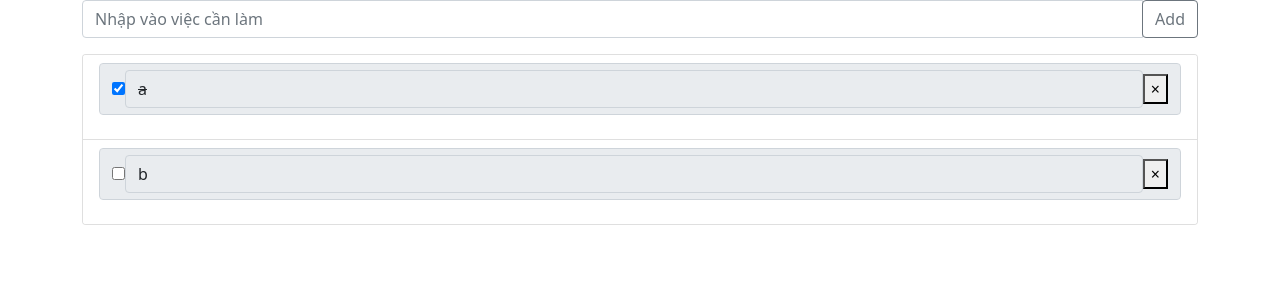
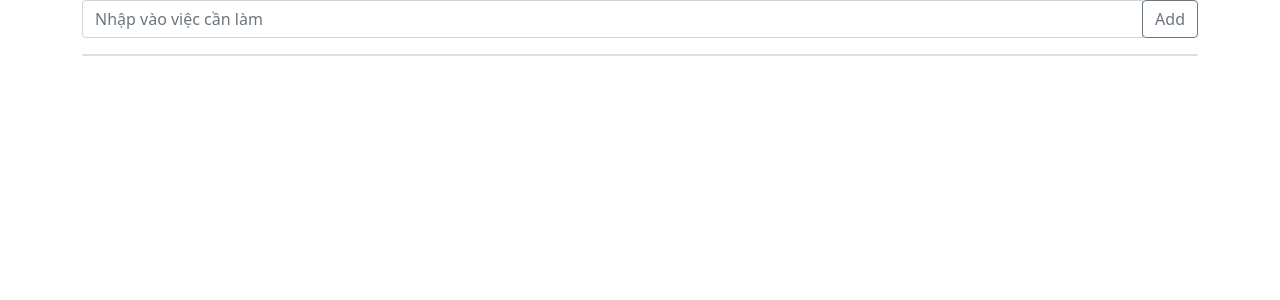
Before and after one commit to nmcxx/reactjs-todo, a React (Create React App) app: page / in a window 1280 px wide. Shown: the top 300 px of the page. Built offline with nearby package versions, Linux system fonts and the light colour scheme.

Commit message:
add todo add function

```diff
--- a/src/App.js
+++ b/src/App.js
@@ -1,8 +1,9 @@
 // import logo from './logo.svg';
 import './App.css';
 import "bootstrap/dist/css/bootstrap.css";
-import TodoListAdd from './components/TodoListAdd';
-import TodoListItem from './components/TodoListItem';
+// import TodoListAdd from './components/TodoListAdd';
+// import TodoListItem from './components/TodoListItem';
+import TodoList from './components/TodoList';
 
 // function App() {
 //   return (
@@ -43,22 +44,7 @@ function App() {
   },
 ]
   return (
-    <div className="container">
-      <div className="row">
-            <div className="col-sm ">
-            <TodoListAdd />
-            <div className="card">
-              <ul className="list-group list-group-flush">
-                {item.map((it) => (
-
-                  <TodoListItem item={it} />
-                ))}
-              </ul>
-            </div>
-            {/* <TodoListItem item={item} /> */}
-            </div>
-      </div>
-    </div>
+    <TodoList items={item}/>
   );
 }
 
--- a/src/components/TodoList.jsx
+++ b/src/components/TodoList.jsx
@@ -0,0 +1,47 @@
+import { useState } from "react";
+import TodoListItem from "./TodoListItem";
+
+function TodoList(){
+    const [items, setTodoList] = useState([]);
+    const [todoName, setTodoName] = useState("");
+
+    const onAddBtnClick = (e) =>{
+        if(todoName==='') return;
+        setTodoList([
+            { id: Date.now(), todo: todoName, isCheck: false },
+            ...items,
+          ]);
+    };
+
+    return(
+        <div className="container">
+            <div className="row">
+                <div className="col-sm ">
+                {/* add  */}
+                <div className="input-group mb-3">
+                    <input type="text" className="form-control"
+                    placeholder="Nhập vào việc cần làm"
+                    aria-label="Việc cần làm"
+                    aria-describedby="basic-addon2"
+                    value={todoName}
+                    onChange={(e) => setTodoName(e.target.value)} />
+                    <div className="input-group-append">
+                        <button className="btn btn-outline-secondary" type="button" onClick={onAddBtnClick}>Add</button>
+                    </div>
+                </div>
+
+                <div className="card">
+                <ul className="list-group list-group-flush">
+                    {items.map((item) => (
+
+                    <TodoListItem key={item.id} item={item} />
+                    ))}
+                </ul>
+                </div>
+                </div>
+            </div>
+        </div>
+    );
+}
+
+export default TodoList;
--- a/src/components/TodoListAdd.jsx
+++ b/src/components/TodoListAdd.jsx
@@ -1,13 +1,36 @@
-import React from "react";
-import "bootstrap/dist/css/bootstrap.css";
+import React, { useState } from "react";
+import TodoListItem from "./TodoListItem";
 
 export default function TodoListAdd()
 {
+    const [todoName, setTodoName] = useState("");
+
+    const item = {
+        id: 3,
+        todo: "a",
+        isCheck: true,
+      };
+
+    const onAddBtnClick = (e) =>{
+            <TodoListItem key={item.id} item={item}/>
+
+        // <TodoListItem item = {{
+        //     id: Date.now(),
+        //     todo: todoName,
+        //     isCheck: false,}}/>
+        //     console.log(todoName);
+    };
+
     return(
         <div className="input-group mb-3">
-            <input type="text" className="form-control" placeholder="Nhập vào việc cần làm" aria-label="Việc cần làm" aria-describedby="basic-addon2"/>
+            <input type="text" className="form-control"
+            placeholder="Nhập vào việc cần làm"
+            aria-label="Việc cần làm"
+            aria-describedby="basic-addon2"
+            value={todoName}
+            onChange={(e) => setTodoName(e.target.value)} />
             <div className="input-group-append">
-                <button className="btn btn-outline-secondary" type="button">Add</button>
+                <button className="btn btn-outline-secondary" type="button" onClick={onAddBtnClick}>Add</button>
             </div>
         </div>
     );
--- a/src/components/TodoListItem.jsx
+++ b/src/components/TodoListItem.jsx
@@ -9,14 +9,14 @@ export default function TodoListItem(props){
 
                         <div className="input-group-text form-control">
 
-                            <div classNames="input-group-prepend">
-                                <div classNames="input-group-text">
+                            <div className="input-group-prepend">
+                                <div className="input-group-text">
                                 <input type="checkbox" aria-label="Checkbox for following text input" defaultChecked={item.isCheck ? "checked":""}/>
                                 </div>
                             </div>
                             <span className="input-group-text form-control" style={{textDecoration: item.isCheck ? "line-through" : "none"}}>{item.todo}</span>
 
-                            <button type="button" class="close" aria-label="Close">
+                            <button type="button" className="close" aria-label="Close">
                                 <span aria-hidden="true">&times;</span>
                             </button>
                         </div>
```
